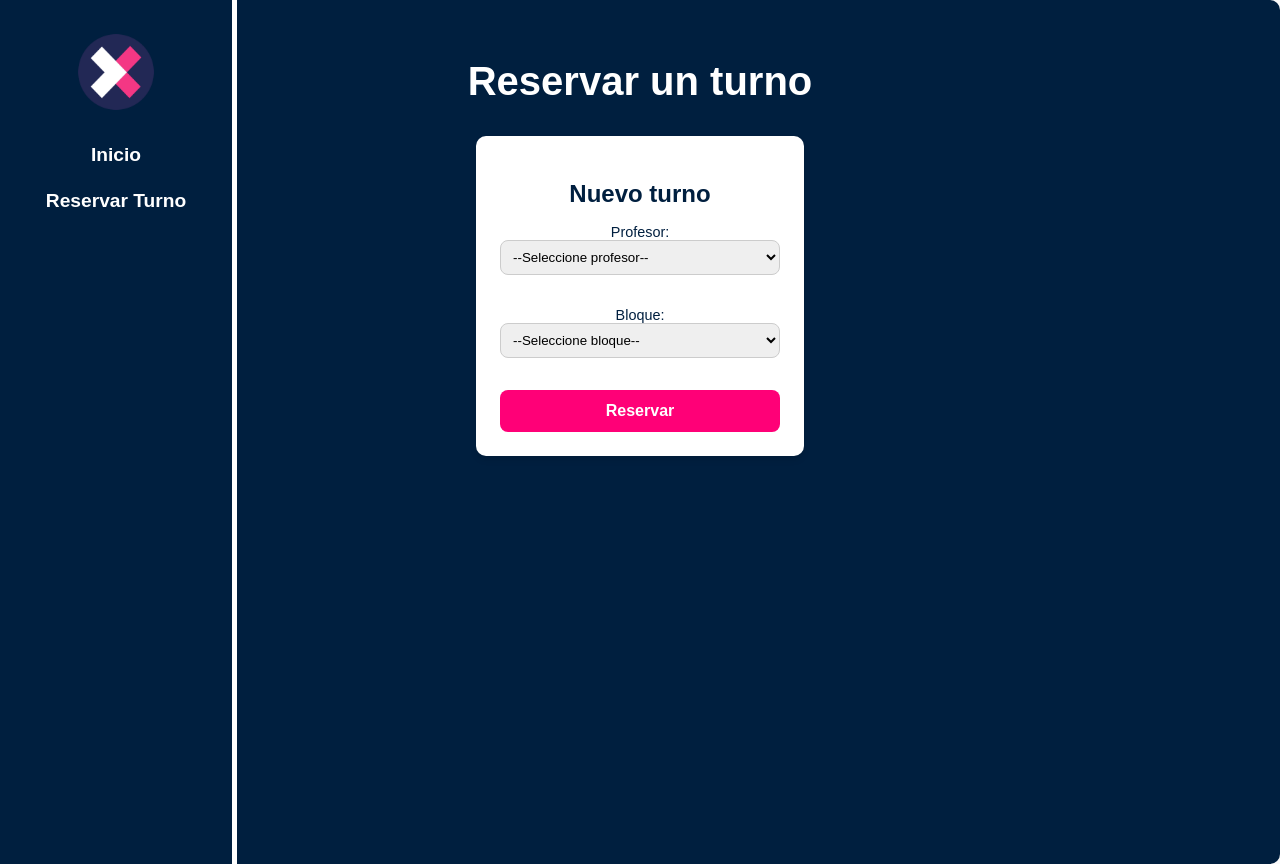
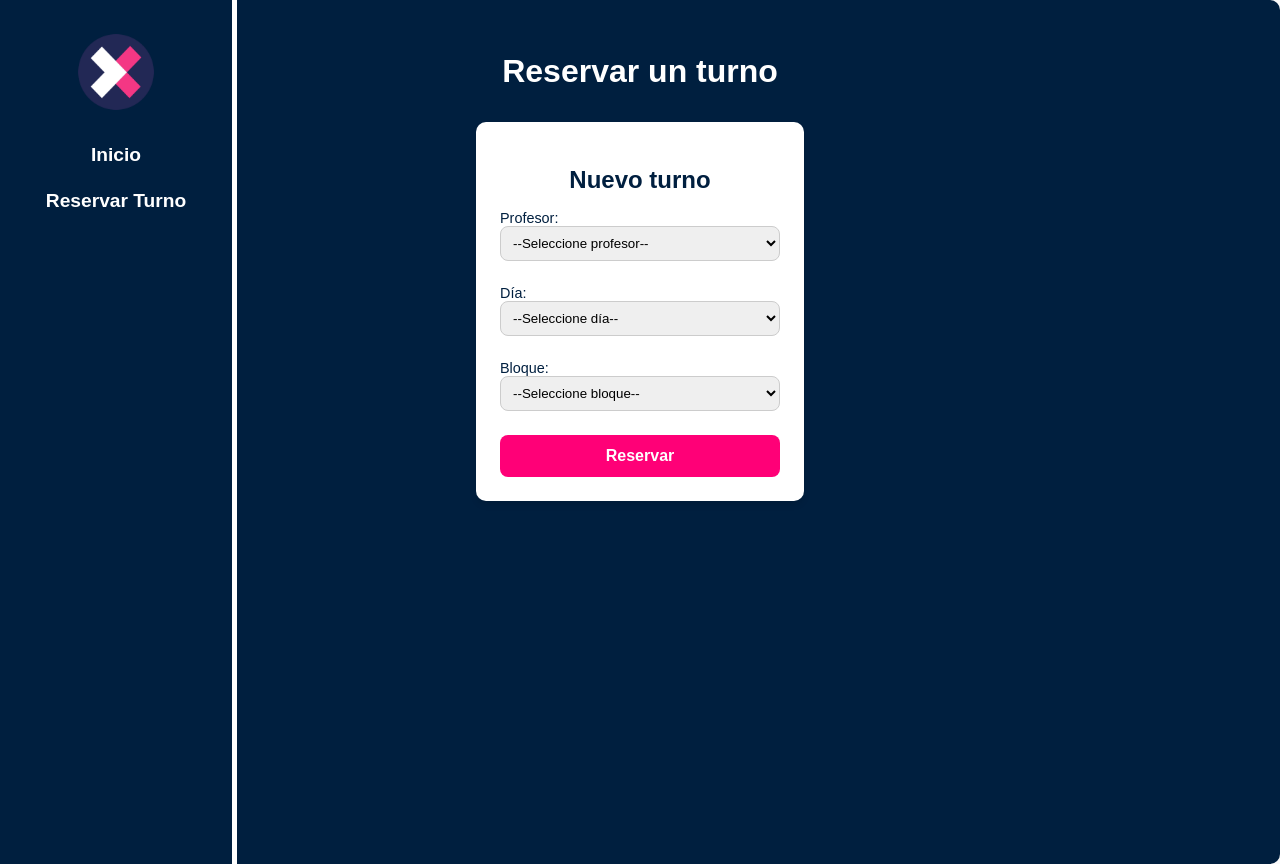
Before and after one commit to Ezequielagradnik/Turnero-Tic, a React (Create React App) app in the folder frontend/: page /turnos in a window 1280 px wide. Built offline with nearby package versions, Linux system fonts and the light colour scheme.

Commit message:
le agregue dia a reservar turno

```diff
--- a/frontend/src/pages/ReservarTurno.jsx
+++ b/frontend/src/pages/ReservarTurno.jsx
@@ -4,12 +4,13 @@ import "../styles/ReservarTurno.css";
 const ReservarTurno = () => {
   const [profesor, setProfesor] = useState("");
   const [bloque, setBloque] = useState("");
+  const [dia, setDia] = useState("");
   const [numeroTurno, setNumeroTurno] = useState(null);
   const [mostrarMensaje, setMostrarMensaje] = useState(false);
 
   const handleSubmit = (e) => {
     e.preventDefault();
-    const turnoAsignado = Math.floor(Math.random() * 100) + 1; // Generar número de turno aleatorio
+    const turnoAsignado = Math.floor(Math.random() * 100) + 1; // Turno aleatorio
     setNumeroTurno(turnoAsignado);
     setMostrarMensaje(true);
   };
@@ -18,6 +19,7 @@ const ReservarTurno = () => {
     setMostrarMensaje(false);
     setProfesor("");
     setBloque("");
+    setDia("");
   };
 
   return (
@@ -27,7 +29,7 @@ const ReservarTurno = () => {
         <div className="mensaje-exito-card">
           <h2>Turno asignado con éxito.</h2>
           <p>Profesor: {profesor}</p>
-          <p>Día: Lunes 2/12</p>
+          <p>Día: {dia}</p>
           <p>Bloque: {bloque}</p>
           <h3 className="numero-turno">Número de turno:</h3>
           <h1 className="turno-numero">{numeroTurno}</h1>
@@ -52,6 +54,21 @@ const ReservarTurno = () => {
               </select>
             </label>
             <label>
+              Día:
+              <select
+                value={dia}
+                onChange={(e) => setDia(e.target.value)}
+                required
+              >
+                <option value="">--Seleccione día--</option>
+                <option value="Lunes">Lunes</option>
+                <option value="Martes">Martes</option>
+                <option value="Miércoles">Miércoles</option>
+                <option value="Jueves">Jueves</option>
+                <option value="Viernes">Viernes</option>
+              </select>
+            </label>
+            <label>
               Bloque:
               <select
                 value={bloque}
@@ -61,9 +78,9 @@ const ReservarTurno = () => {
                 <option value="">--Seleccione bloque--</option>
                 <option value="1° Bloque">1° Bloque</option>
                 <option value="2° Bloque">2° Bloque</option>
-                <option value="2° Bloque">3° Bloque</option>
-                <option value="2° Bloque">4° Bloque</option>
-                <option value="2° Bloque">5° Bloque</option>
+                <option value="3° Bloque">3° Bloque</option>
+                <option value="4° Bloque">4° Bloque</option>
+                <option value="5° Bloque">5° Bloque</option>
               </select>
             </label>
             <button type="submit" className="reservar-button">
--- a/frontend/src/styles/ReservarTurno.css
+++ b/frontend/src/styles/ReservarTurno.css
@@ -10,13 +10,14 @@
   }
 
   .reservar-un-turno-title {
-    font-size: 2.5rem;
+    font-size: 2rem;
     color: white;
     margin-bottom: 2rem;
     text-align: center;
   }
 
-  .reservar-turno-card, .mensaje-exito-card {
+  .reservar-turno-card,
+  .mensaje-exito-card {
     background-color: white;
     border-radius: 10px;
     box-shadow: 0 4px 6px rgba(0, 0, 0, 0.1);
@@ -34,12 +35,13 @@
   .reservar-turno-form {
     display: flex;
     flex-direction: column;
-    gap: 2.0rem;
+    gap: 1.5rem;
   }
 
   .reservar-turno-form label {
     font-size: 0.9rem;
     color: #001f3f;
+    text-align: left;
   }
 
   .reservar-turno-form select {
@@ -65,14 +67,14 @@
   }
 
   .mensaje-exito-card {
-    font-size: 1.5rem;
-    color: #000000;
-    margin-bottom: 1rem;
+    font-size: 1.2rem;
+    color: #001f3f;
   }
 
   .numero-turno {
-    font-size: 1.2rem;
+    font-size: 1rem;
     color: #001f3f;
+    margin-top: 1rem;
   }
 
   .turno-numero {
```
